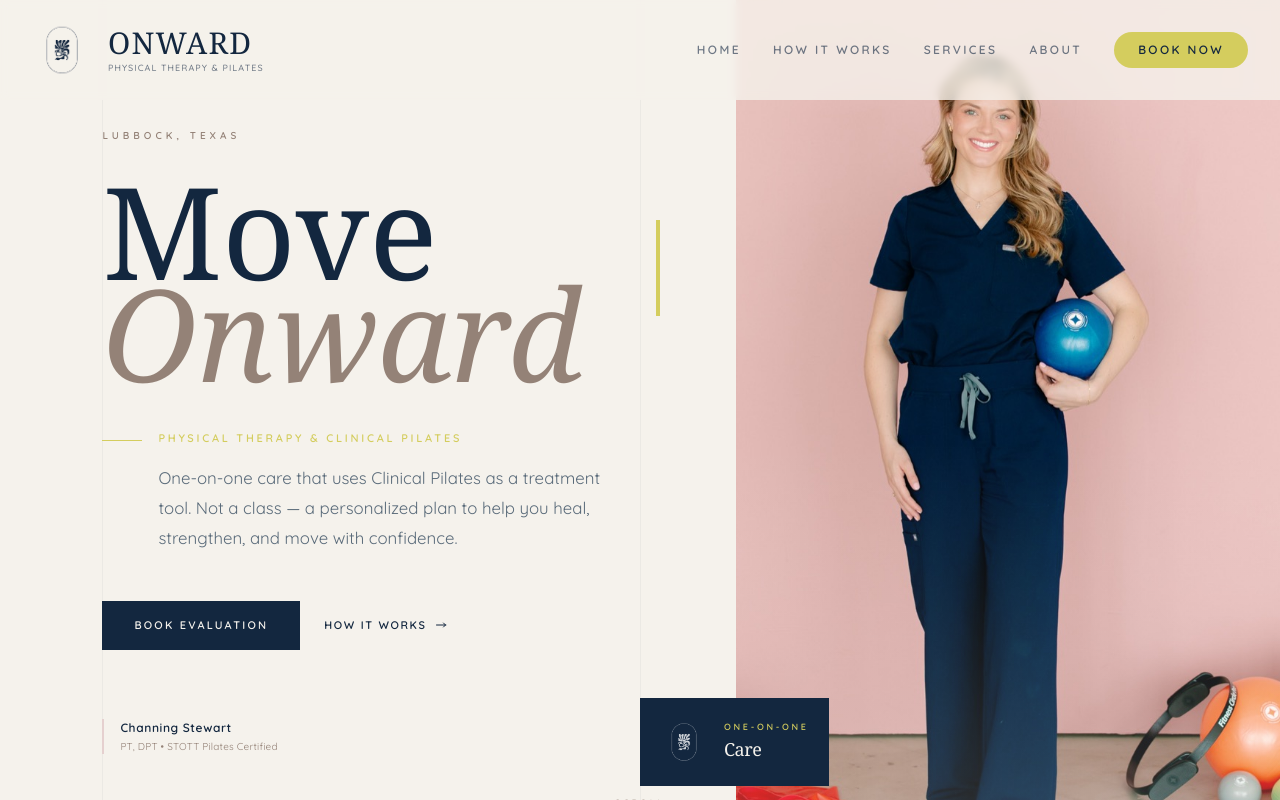
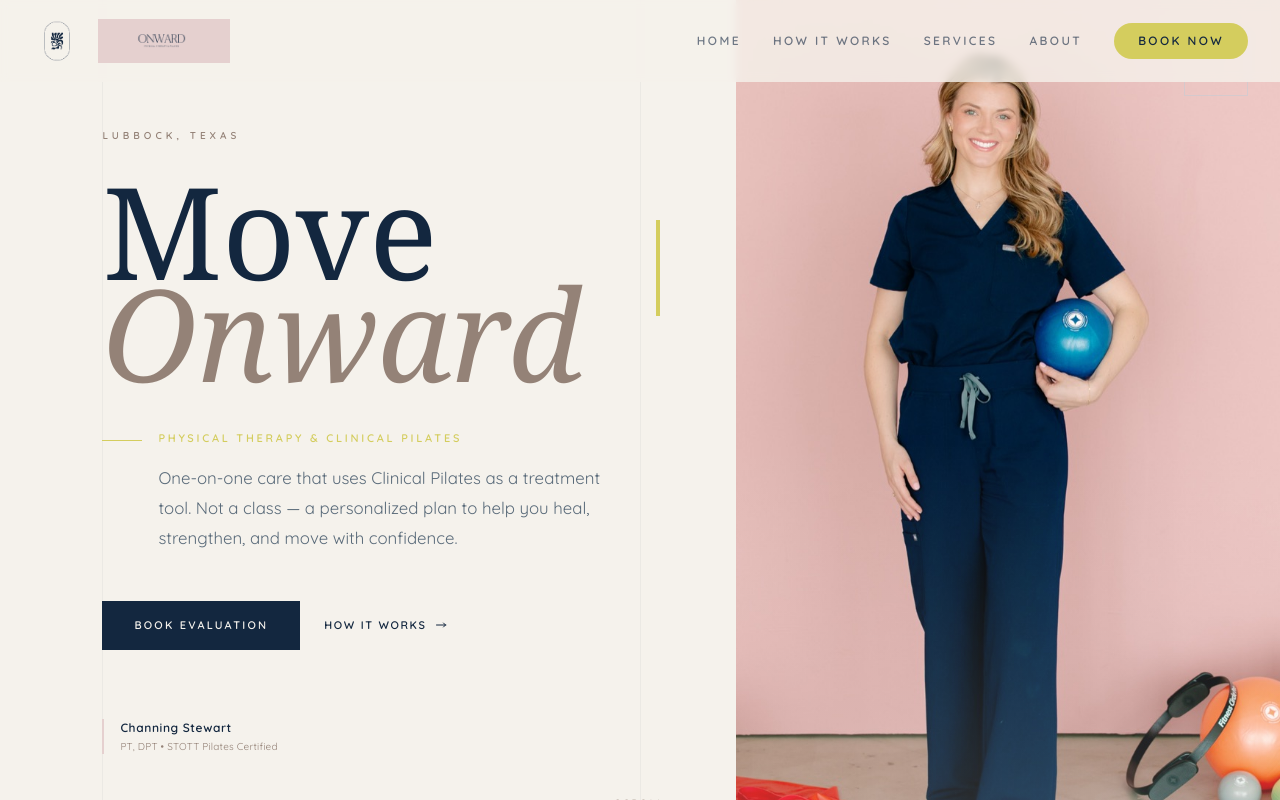
Before and after one commit to josistew/onward-pilates-website, a Next.js app: page / in a window 1280 px wide. Shown: the top 800 px of the page. Built offline with nearby package versions, Linux system fonts and the light colour scheme; a web font is replaced by a local one.

Commit message:
feat: update header logo and fix hero padding
Replace text logo with image and add top padding to hero
section, remove "One-on-One Care" card.

```diff
--- a/components/home/hero-section.tsx
+++ b/components/home/hero-section.tsx
@@ -39,7 +39,7 @@ export function HeroSection() {
       </div>
 
       {/* Main content wrapper */}
-      <div className="relative z-10 mx-auto flex min-h-screen max-w-[1800px] flex-col px-6 pt-24 pb-16 md:px-10 md:pt-28 lg:flex-row lg:items-stretch lg:gap-0 lg:px-0 lg:pt-0 lg:pb-0">
+      <div className="relative z-10 mx-auto flex min-h-screen max-w-[1800px] flex-col px-6 pt-32 pb-16 md:px-10 md:pt-36 lg:flex-row lg:items-stretch lg:gap-0 lg:px-0 lg:pt-0 lg:pb-0">
 
         {/* Left column - Typography & Content */}
         <div className="flex flex-col justify-center lg:w-[55%] lg:py-32 lg:pl-[8%] lg:pr-16 xl:pr-24">
@@ -185,28 +185,7 @@ export function HeroSection() {
               <div className="h-24 w-1 bg-[#D4CD5E]" />
             </div>
 
-            {/* Bottom detail card with logo */}
-            <div
-              className={`absolute -bottom-6 left-6 z-10 flex items-center gap-4 bg-[#13273F] p-5 md:left-0 lg:-left-16 lg:bottom-24 transition-all duration-700 delay-900 ${
-                loaded ? "translate-y-0 opacity-100" : "translate-y-6 opacity-0"
-              }`}
-            >
-              <Image
-                src="/images/logo-pill-white.png"
-                alt=""
-                width={40}
-                height={60}
-                className="h-12 w-auto opacity-80"
-              />
-              <div>
-                <p className="text-[9px] font-semibold tracking-[0.3em] text-[#D4CD5E]">
-                  ONE-ON-ONE
-                </p>
-                <p className="mt-0.5 font-serif text-lg tracking-tight text-[#F5F2EC]">
-                  Care
-                </p>
-              </div>
-            </div>
+
 
             {/* Geometric accent */}
             <div
--- a/components/navigation.tsx
+++ b/components/navigation.tsx
@@ -31,23 +31,22 @@ export function Navigation() {
           : "bg-[#F5F2EC]/80 backdrop-blur-sm"
       }`}
     >
-      <nav className="mx-auto flex max-w-7xl items-center justify-between px-4 py-4 sm:px-6 lg:px-8 lg:py-5">
+      <nav className="mx-auto flex max-w-7xl items-center justify-between px-4 py-3 sm:px-6 lg:px-8 lg:py-4">
         <Link href="/" className="flex items-center gap-3 lg:gap-4">
           <Image
             src={scrolled || isOpen ? "/images/logo-pill-white.png" : "/images/logo-pill-navy.png"}
-            alt="Onward PT & Pilates"
-            width={48}
-            height={72}
-            className="h-[52px] w-auto lg:h-[60px]"
+            alt=""
+            width={36}
+            height={54}
+            className="h-[44px] w-auto lg:h-[50px]"
           />
-          <div className="flex flex-col items-start">
-            <span className={`font-serif text-2xl tracking-[0.04em] lg:text-3xl transition-colors duration-300 ${scrolled || isOpen ? "text-[#F5F2EC]" : "text-[#13273F]"}`}>
-              ONWARD
-            </span>
-            <span className={`font-sans text-[8px] font-medium tracking-[0.12em] lg:text-[9px] transition-colors duration-300 ${scrolled || isOpen ? "text-[#F5F2EC]/70" : "text-[#13273F]/60"}`}>
-              PHYSICAL THERAPY & PILATES
-            </span>
-          </div>
+          <Image
+            src={scrolled || isOpen ? "/images/logo-header-white.png" : "/images/logo-header-navy.png"}
+            alt="Onward Physical Therapy & Pilates"
+            width={180}
+            height={50}
+            className="h-[36px] w-auto lg:h-[44px]"
+          />
         </Link>
 
         {/* Desktop Navigation */}
```
Also changed, not shown: public/images/logo-header-navy.png (added), public/images/logo-header-white.png (added).
